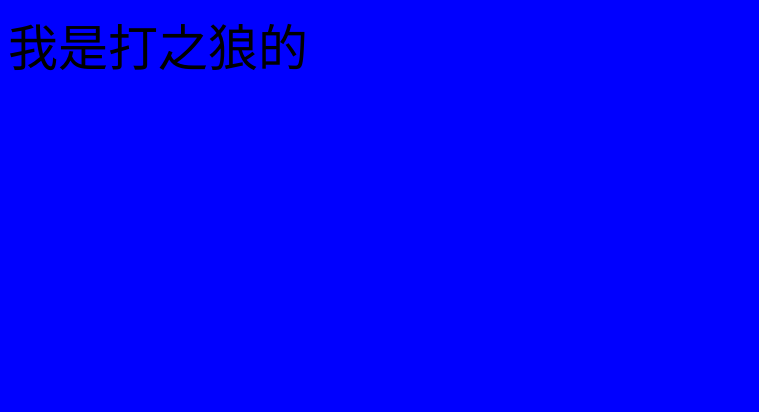
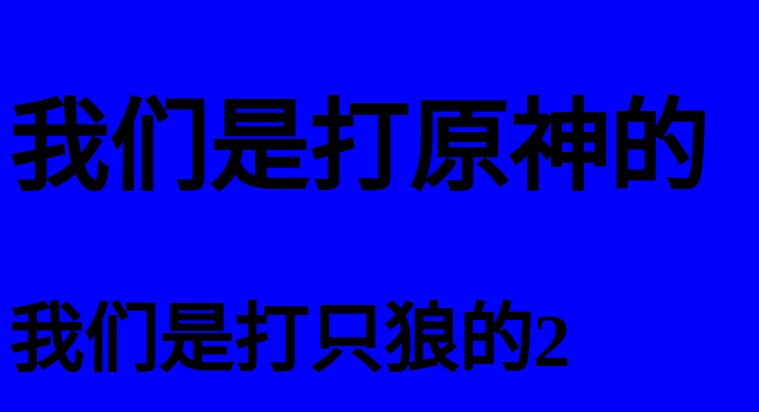
Before and after one commit to Agouai/blog-test, a plain HTML site: page index.html in a window 1280 px wide. Shown: the whole page, without its empty margins (0-759 px from the left). Drawn offline with Linux system fonts and the light colour scheme.

Commit message:
这是一个博客

```diff
--- a/index.html
+++ b/index.html
@@ -9,7 +9,8 @@
 </head>
 
 <body>
-    我是打之狼的
+    <h1>我们是打原神的</h1>
+    <h2>我们是打只狼的</h>2
 </body>
 
 </html>
```
Also changed, not shown: 1 other file.
